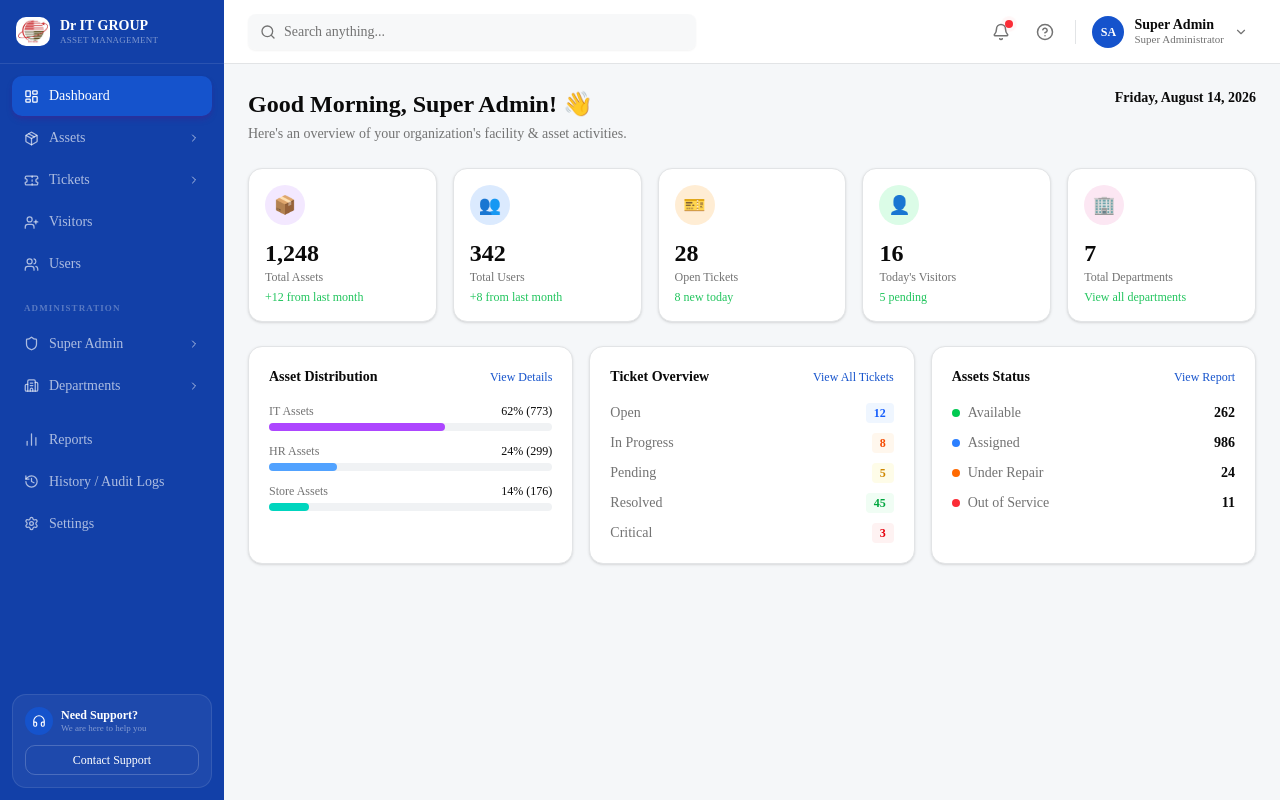
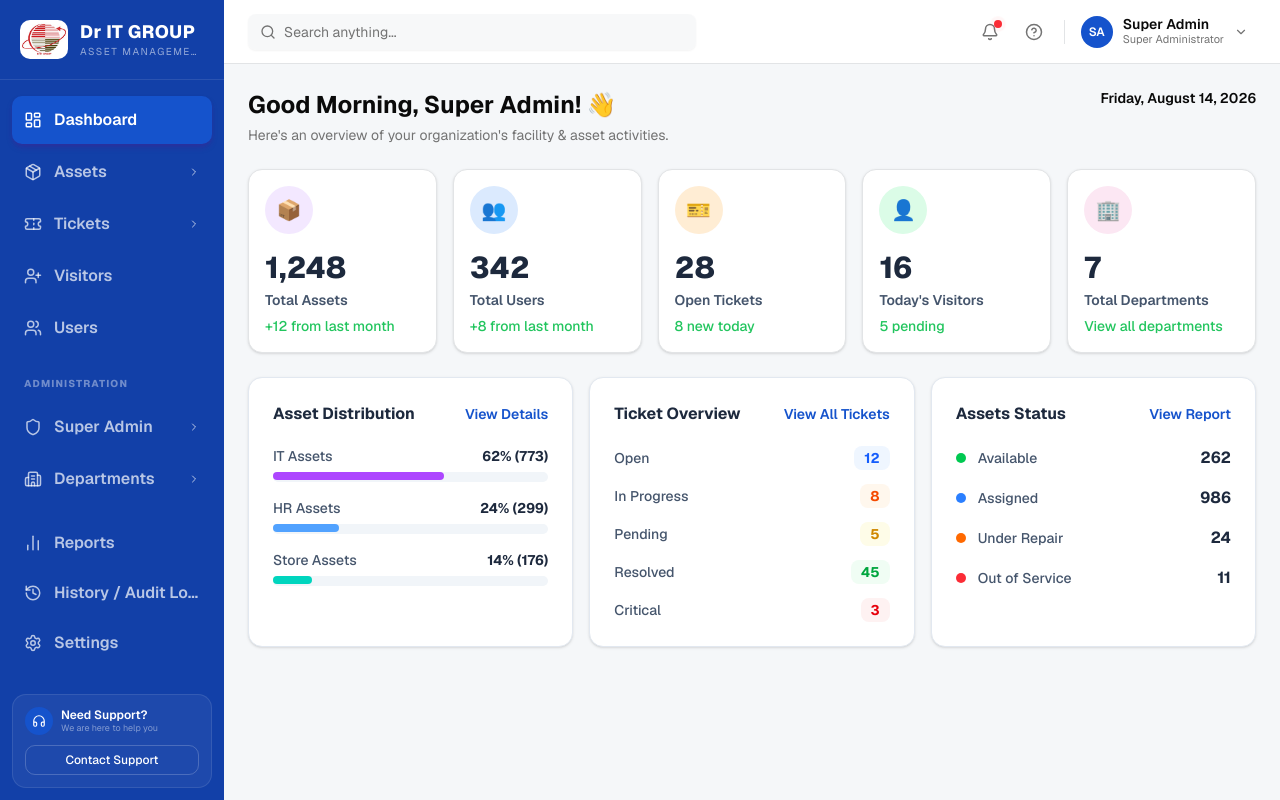
Before and after one commit to Ravi5612/facility-asset-management, a Next.js app in the folder frontend/: page /dashboard in a window 1280 px wide. Built offline with nearby package versions, Linux system fonts and the light colour scheme.

Commit message:
create ui desighn

```diff
--- a/frontend/app/(dashboard)/dashboard/page.tsx
+++ b/frontend/app/(dashboard)/dashboard/page.tsx
@@ -1,7 +1,7 @@
 import { Metadata } from "next";
 
 export const metadata: Metadata = {
-  title: "Dashboard | Gate2Desk",
+  title: "Dashboard | DR IT GROUP",
   description: "Facility Asset & Visitor Management System",
 };
 
@@ -16,9 +16,9 @@ export default function DashboardPage() {
   return (
     <div className="space-y-6">
       {/* Welcome Header */}
-      <div className="flex items-start justify-between">
+      <div className="flex flex-col sm:flex-row sm:items-start sm:justify-between gap-4">
         <div>
-          <h1 className="text-2xl font-bold text-foreground">
+          <h1 className="text-xl sm:text-2xl font-bold text-foreground leading-snug">
             Good Morning, Super Admin! 👋
           </h1>
           <p className="text-sm text-muted-foreground mt-1">
@@ -26,7 +26,7 @@ export default function DashboardPage() {
             asset activities.
           </p>
         </div>
-        <div className="text-right">
+        <div className="text-left sm:text-right">
           <p className="text-sm font-semibold text-foreground">{currentDate}</p>
         </div>
       </div>
@@ -34,22 +34,27 @@ export default function DashboardPage() {
       {/* Stats Grid */}
       <div className="grid grid-cols-2 gap-4 sm:grid-cols-3 lg:grid-cols-5">
         {[
-          { label: "Total Assets", value: "1,248", icon: "📦", color: "bg-purple-100 text-purple-600", trend: "+12 from last month" },
-          { label: "Total Users", value: "342", icon: "👥", color: "bg-blue-100 text-blue-600", trend: "+8 from last month" },
-          { label: "Open Tickets", value: "28", icon: "🎫", color: "bg-orange-100 text-orange-600", trend: "8 new today" },
-          { label: "Today's Visitors", value: "16", icon: "👤", color: "bg-green-100 text-green-600", trend: "5 pending" },
-          { label: "Total Departments", value: "7", icon: "🏢", color: "bg-pink-100 text-pink-600", trend: "View all departments" },
+          { label: "Total Assets",      value: "1,248", icon: "📦", color: "bg-purple-100 text-purple-600", line: "bg-purple-500", trend: "+12 from last month" },
+          { label: "Total Users",       value: "342",   icon: "👥", color: "bg-blue-100 text-blue-600",     line: "bg-blue-500",   trend: "+8 from last month" },
+          { label: "Open Tickets",      value: "28",    icon: "🎫", color: "bg-orange-100 text-orange-600", line: "bg-orange-500", trend: "8 new today" },
+          { label: "Today's Visitors",  value: "16",    icon: "👤", color: "bg-green-100 text-green-600",   line: "bg-green-500",  trend: "5 pending" },
+          { label: "Total Departments", value: "7",     icon: "🏢", color: "bg-pink-100 text-pink-600",     line: "bg-pink-500",   trend: "View all departments" },
         ].map((stat) => (
           <div
             key={stat.label}
-            className="rounded-xl bg-card p-4 shadow-sm border border-border"
+            className="group relative rounded-xl bg-card p-4 shadow-sm border border-border overflow-hidden cursor-pointer transition-all duration-300 hover:-translate-y-1 hover:shadow-md"
           >
-            <div className={`inline-flex h-10 w-10 items-center justify-center rounded-full text-lg ${stat.color}`}>
+            {/* Hover bottom line */}
+            <div
+              className={`absolute bottom-0 left-0 h-[3px] w-0 group-hover:w-full transition-all duration-300 rounded-b-xl ${stat.line}`}
+            />
+
+            <div className={`inline-flex h-12 w-12 items-center justify-center rounded-full text-xl ${stat.color}`}>
               {stat.icon}
             </div>
-            <p className="mt-3 text-2xl font-bold text-foreground">{stat.value}</p>
-            <p className="text-xs font-medium text-muted-foreground">{stat.label}</p>
-            <p className="mt-1 text-xs text-[var(--brand-success)]">{stat.trend}</p>
+            <p className="mt-4 text-3xl font-extrabold text-slate-800">{stat.value}</p>
+            <p className="mt-1 text-sm font-semibold text-slate-600">{stat.label}</p>
+            <p className="mt-1.5 text-sm font-medium text-[var(--brand-success)]">{stat.trend}</p>
           </div>
         ))}
       </div>
@@ -57,23 +62,23 @@ export default function DashboardPage() {
       {/* Content Row */}
       <div className="grid grid-cols-1 gap-4 lg:grid-cols-3">
         {/* Asset Distribution */}
-        <div className="rounded-xl bg-card p-5 shadow-sm border border-border">
-          <div className="flex items-center justify-between mb-4">
-            <h2 className="text-sm font-semibold text-foreground">Asset Distribution</h2>
-            <button className="text-xs font-medium text-[var(--brand-primary)] hover:underline">View Details</button>
+        <div className="rounded-xl bg-card p-6 shadow-sm border border-slate-200">
+          <div className="flex items-center justify-between mb-5">
+            <h2 className="text-base font-bold text-slate-800">Asset Distribution</h2>
+            <button className="text-sm font-semibold text-[var(--brand-primary)] hover:underline">View Details</button>
           </div>
-          <div className="space-y-3">
+          <div className="space-y-4">
             {[
               { label: "IT Assets", percent: 62, count: 773, color: "bg-purple-500" },
               { label: "HR Assets", percent: 24, count: 299, color: "bg-blue-400" },
               { label: "Store Assets", percent: 14, count: 176, color: "bg-teal-400" },
             ].map((item) => (
               <div key={item.label}>
-                <div className="flex justify-between text-xs mb-1">
-                  <span className="text-muted-foreground">{item.label}</span>
-                  <span className="font-medium text-foreground">{item.percent}% ({item.count})</span>
+                <div className="flex justify-between text-sm mb-1.5">
+                  <span className="font-medium text-slate-600">{item.label}</span>
+                  <span className="font-bold text-slate-800">{item.percent}% ({item.count})</span>
                 </div>
-                <div className="h-2 w-full rounded-full bg-muted">
+                <div className="h-2.5 w-full rounded-full bg-slate-100">
                   <div
                     className={`h-2 rounded-full ${item.color}`}
                     style={{ width: `${item.percent}%` }}
@@ -85,12 +90,12 @@ export default function DashboardPage() {
         </div>
 
         {/* Ticket Overview */}
-        <div className="rounded-xl bg-card p-5 shadow-sm border border-border">
-          <div className="flex items-center justify-between mb-4">
-            <h2 className="text-sm font-semibold text-foreground">Ticket Overview</h2>
-            <button className="text-xs font-medium text-[var(--brand-primary)] hover:underline">View All Tickets</button>
+        <div className="rounded-xl bg-card p-6 shadow-sm border border-slate-200">
+          <div className="flex items-center justify-between mb-5">
+            <h2 className="text-base font-bold text-slate-800">Ticket Overview</h2>
+            <button className="text-sm font-semibold text-[var(--brand-primary)] hover:underline">View All Tickets</button>
           </div>
-          <div className="space-y-2.5">
+          <div className="space-y-3.5">
             {[
               { label: "Open", count: 12, color: "text-blue-600 bg-blue-50" },
               { label: "In Progress", count: 8, color: "text-orange-600 bg-orange-50" },
@@ -99,20 +104,20 @@ export default function DashboardPage() {
               { label: "Critical", count: 3, color: "text-red-600 bg-red-50" },
             ].map((item) => (
               <div key={item.label} className="flex items-center justify-between">
-                <span className="text-sm text-muted-foreground">{item.label}</span>
-                <span className={`text-xs font-bold px-2 py-0.5 rounded ${item.color}`}>{item.count}</span>
+                <span className="text-sm font-medium text-slate-600">{item.label}</span>
+                <span className={`text-sm font-bold px-2.5 py-0.5 rounded-md ${item.color}`}>{item.count}</span>
               </div>
             ))}
           </div>
         </div>
 
         {/* Assets Status */}
-        <div className="rounded-xl bg-card p-5 shadow-sm border border-border">
-          <div className="flex items-center justify-between mb-4">
-            <h2 className="text-sm font-semibold text-foreground">Assets Status</h2>
-            <button className="text-xs font-medium text-[var(--brand-primary)] hover:underline">View Report</button>
+        <div className="rounded-xl bg-card p-6 shadow-sm border border-slate-200">
+          <div className="flex items-center justify-between mb-5">
+            <h2 className="text-base font-bold text-slate-800">Assets Status</h2>
+            <button className="text-sm font-semibold text-[var(--brand-primary)] hover:underline">View Report</button>
           </div>
-          <div className="space-y-2.5">
+          <div className="space-y-4">
             {[
               { label: "Available", count: 262, dot: "bg-green-500" },
               { label: "Assigned", count: 986, dot: "bg-blue-500" },
@@ -120,11 +125,11 @@ export default function DashboardPage() {
               { label: "Out of Service", count: 11, dot: "bg-red-500" },
             ].map((item) => (
               <div key={item.label} className="flex items-center justify-between">
-                <div className="flex items-center gap-2">
-                  <span className={`h-2 w-2 rounded-full ${item.dot}`} />
-                  <span className="text-sm text-muted-foreground">{item.label}</span>
+                <div className="flex items-center gap-3">
+                  <span className={`h-2.5 w-2.5 rounded-full ${item.dot}`} />
+                  <span className="text-sm font-medium text-slate-600">{item.label}</span>
                 </div>
-                <span className="text-sm font-bold text-foreground">{item.count}</span>
+                <span className="text-base font-bold text-slate-800">{item.count}</span>
               </div>
             ))}
           </div>
--- a/frontend/app/(dashboard)/layout.tsx
+++ b/frontend/app/(dashboard)/layout.tsx
@@ -10,8 +10,8 @@ export default function DashboardLayout({
     <div className="min-h-screen bg-background">
       <Sidebar />
       <Header />
-      <main className="ml-56 pt-16">
-        <div className="p-6">{children}</div>
+      <main className="md:ml-56 pt-16">
+        <div className="p-4 md:p-6">{children}</div>
       </main>
     </div>
   );
--- a/frontend/app/globals.css
+++ b/frontend/app/globals.css
@@ -7,9 +7,9 @@
 @theme inline {
   --color-background: var(--background);
   --color-foreground: var(--foreground);
-  --font-sans: var(--font-sans);
+  --font-sans: var(--font-geist-sans);
   --font-mono: var(--font-geist-mono);
-  --font-heading: var(--font-sans);
+  --font-heading: var(--font-geist-sans);
   --color-sidebar-ring: var(--sidebar-ring);
   --color-sidebar-border: var(--sidebar-border);
   --color-sidebar-accent-foreground: var(--sidebar-accent-foreground);
@@ -131,7 +131,25 @@
   body {
     @apply bg-background text-foreground;
   }
+  h1, h2, h3, h4, h5, h6 {
+    @apply font-heading;
+  }
   html {
     @apply font-sans;
   }
 }
+
+/* Custom Scrollbar for Sidebar */
+.custom-scrollbar::-webkit-scrollbar {
+  width: 5px;
+}
+.custom-scrollbar::-webkit-scrollbar-track {
+  background: transparent;
+}
+.custom-scrollbar::-webkit-scrollbar-thumb {
+  background: rgba(255, 255, 255, 0.2);
+  border-radius: 10px;
+}
+.custom-scrollbar::-webkit-scrollbar-thumb:hover {
+  background: rgba(255, 255, 255, 0.4);
+}
--- a/frontend/components/layout/Header.tsx
+++ b/frontend/components/layout/Header.tsx
@@ -1,13 +1,30 @@
 "use client";
 
-import { Bell, HelpCircle, Search, ChevronDown } from "lucide-react";
+import { Bell, HelpCircle, Search, ChevronDown, Menu } from "lucide-react";
 import { Input } from "@/components/ui/input";
+import { Sheet, SheetContent, SheetTrigger } from "@/components/ui/sheet";
+import { SidebarContent } from "@/components/layout/Sidebar";
 
 export default function Header() {
   return (
-    <header className="fixed top-0 right-0 left-56 z-40 h-16 flex items-center justify-between gap-4 border-b border-border bg-card px-6">
+    <header className="fixed top-0 right-0 left-0 md:left-56 z-40 h-16 flex items-center justify-between gap-4 border-b border-border bg-card px-4 md:px-6">
+      <div className="flex items-center gap-2 md:hidden">
+        <Sheet>
+          <SheetTrigger asChild>
+            <button className="flex h-9 w-9 items-center justify-center rounded-md hover:bg-muted transition-colors">
+              <Menu className="h-5 w-5 text-foreground" />
+            </button>
+          </SheetTrigger>
+          <SheetContent side="left" className="w-64 p-0 border-r-0" style={{ backgroundColor: "var(--brand-sidebar)" }}>
+            <div className="flex flex-col h-full">
+              <SidebarContent />
+            </div>
+          </SheetContent>
+        </Sheet>
+      </div>
+
       {/* Search Bar */}
-      <div className="relative flex-1 max-w-md">
+      <div className="relative flex-1 max-w-md hidden sm:block">
         <Search className="absolute left-3 top-1/2 -translate-y-1/2 h-4 w-4 text-muted-foreground" />
         <Input
           placeholder="Search anything..."
--- a/frontend/components/layout/Sidebar.tsx
+++ b/frontend/components/layout/Sidebar.tsx
@@ -1,5 +1,6 @@
 "use client";
 
+import React from "react";
 import Image from "next/image";
 import Link from "next/link";
 import { usePathname } from "next/navigation";
@@ -76,20 +77,27 @@ type NavItemType = SimpleItem | GroupItem;
 /* ─── NAV ITEM COMPONENT ─── */
 function NavItem({ item }: { item: NavItemType }) {
   const pathname = usePathname();
+  const [isOpen, setIsOpen] = React.useState(false);
+
+  React.useEffect(() => {
+    if ("children" in item && item.children.some((c) => pathname.startsWith(c.href))) {
+      setIsOpen(true);
+    }
+  }, [pathname, item]);
 
   if ("children" in item) {
-    const isOpen = item.children.some((c) => pathname.startsWith(c.href));
     return (
       <div>
         <div
+          onClick={() => setIsOpen(!isOpen)}
           className={cn(
-            "flex items-center gap-2.5 rounded-lg px-3 py-2.5 text-sm font-medium cursor-pointer transition-colors select-none",
+            "flex items-center gap-3 rounded-lg px-3 py-3 text-base font-semibold cursor-pointer transition-colors select-none",
             isOpen
               ? "text-white bg-white/10"
-              : "text-white/65 hover:text-white hover:bg-white/8"
+              : "text-white/70 hover:text-white hover:bg-white/8"
           )}
         >
-          <item.icon className="h-[15px] w-[15px] shrink-0" />
+          <item.icon className="h-[18px] w-[18px] shrink-0" />
           <span className="flex-1 truncate">{item.label}</span>
           <ChevronRight
             className={cn(
@@ -105,10 +113,10 @@ function NavItem({ item }: { item: NavItemType }) {
                 key={child.href}
                 href={child.href}
                 className={cn(
-                  "block rounded-md px-2.5 py-1.5 text-xs transition-colors",
+                  "block rounded-md px-3 py-2 text-sm transition-colors",
                   pathname === child.href
-                    ? "text-white font-semibold bg-white/10"
-                    : "text-white/55 hover:text-white hover:bg-white/5"
+                    ? "text-white font-bold bg-white/10"
+                    : "text-white/60 hover:text-white hover:bg-white/5"
                 )}
               >
                 {child.label}
@@ -125,52 +133,49 @@ function NavItem({ item }: { item: NavItemType }) {
     <Link
       href={(item as SimpleItem).href}
       className={cn(
-        "flex items-center gap-2.5 rounded-lg px-3 py-2.5 text-sm font-medium transition-all",
+        "flex items-center gap-3 rounded-lg px-3 py-3 text-base font-semibold transition-all",
         isActive
           ? "bg-[var(--brand-primary)] text-white shadow-md shadow-purple-900/30"
-          : "text-white/65 hover:text-white hover:bg-white/8"
+          : "text-white/70 hover:text-white hover:bg-white/8"
       )}
     >
-      <item.icon className="h-[15px] w-[15px] shrink-0" />
+      <item.icon className="h-[18px] w-[18px] shrink-0" />
       <span className="truncate">{item.label}</span>
     </Link>
   );
 }
 
-/* ─── SIDEBAR ─── */
-export default function Sidebar() {
+/* ─── SIDEBAR CONTENT ─── */
+export function SidebarContent() {
   return (
-    <aside
-      className="fixed inset-y-0 left-0 z-50 flex w-56 flex-col"
-      style={{ backgroundColor: "var(--brand-sidebar)" }}
-    >
+    <>
       {/* Logo */}
-      <div className="flex h-16 shrink-0 items-center gap-2.5 px-4 border-b border-white/10">
+      <div className="flex h-20 shrink-0 items-center gap-3 px-5 border-b border-white/10">
         <Image
           src="/dr-it-logo.jpg"
           alt="DR IT GROUP"
-          width={34}
-          height={34}
+          width={48}
+          height={48}
           className="rounded-lg object-contain bg-white p-0.5 shrink-0"
         />
         <div className="min-w-0">
-          <p className="text-sm font-bold text-white leading-tight truncate">Dr IT GROUP</p>
-          <p className="text-[9px] text-white/45 leading-tight uppercase tracking-wide truncate">
+          <p className="text-lg font-extrabold text-white leading-tight truncate tracking-wide">Dr IT GROUP</p>
+          <p className="text-[10px] text-white/55 leading-tight uppercase tracking-[0.15em] truncate mt-0.5">
             Asset Management
           </p>
         </div>
       </div>
 
       {/* Navigation */}
-      <nav className="flex-1 overflow-y-auto px-3 py-3 space-y-0.5 scrollbar-none">
+      <nav className="flex-1 overflow-y-auto px-3 py-4 space-y-1 custom-scrollbar">
         {/* Main Nav */}
         {navItems.map((item) => (
           <NavItem key={item.label} item={item} />
         ))}
 
         {/* Administration Section Label */}
-        <div className="pt-4 pb-1.5">
-          <p className="px-3 text-[9px] font-bold uppercase tracking-[0.12em] text-white/30">
+        <div className="pt-5 pb-2">
+          <p className="px-3 text-[10px] font-extrabold uppercase tracking-[0.12em] text-white/40">
             Administration
           </p>
         </div>
@@ -203,6 +208,18 @@ export default function Sidebar() {
           Contact Support
         </button>
       </div>
+    </>
+  );
+}
+
+/* ─── DESKTOP SIDEBAR ─── */
+export default function Sidebar() {
+  return (
+    <aside
+      className="hidden md:flex fixed inset-y-0 left-0 z-50 w-56 flex-col"
+      style={{ backgroundColor: "var(--brand-sidebar)" }}
+    >
+      <SidebarContent />
     </aside>
   );
 }
--- a/frontend/components/ui/card.tsx
+++ b/frontend/components/ui/card.tsx
@@ -88,6 +88,7 @@ function CardFooter({ className, ...props }: React.ComponentProps<"div">) {
         className
       )}
       {...props}
+      {...props}
     />
   )
 }
--- /dev/null
+++ b/frontend/components/ui/sheet.tsx
@@ -0,0 +1,138 @@
+"use client"
+
+import * as React from "react"
+import { Dialog as SheetPrimitive } from "@base-ui/react/dialog"
+
+import { cn } from "@/lib/utils"
+import { Button } from "@/components/ui/button"
+import { XIcon } from "lucide-react"
+
+function Sheet({ ...props }: SheetPrimitive.Root.Props) {
+  return <SheetPrimitive.Root data-slot="sheet" {...props} />
+}
+
+function SheetTrigger({ ...props }: SheetPrimitive.Trigger.Props) {
+  return <SheetPrimitive.Trigger data-slot="sheet-trigger" {...props} />
+}
+
+function SheetClose({ ...props }: SheetPrimitive.Close.Props) {
+  return <SheetPrimitive.Close data-slot="sheet-close" {...props} />
+}
+
+function SheetPortal({ ...props }: SheetPrimitive.Portal.Props) {
+  return <SheetPrimitive.Portal data-slot="sheet-portal" {...props} />
+}
+
+function SheetOverlay({ className, ...props }: SheetPrimitive.Backdrop.Props) {
+  return (
+    <SheetPrimitive.Backdrop
+      data-slot="sheet-overlay"
+      className={cn(
+        "fixed inset-0 z-50 bg-black/10 transition-opacity duration-150 data-ending-style:opacity-0 data-starting-style:opacity-0 supports-backdrop-filter:backdrop-blur-xs",
+        className
+      )}
+      {...props}
+    />
+  )
+}
+
+function SheetContent({
+  className,
+  children,
+  side = "right",
+  showCloseButton = true,
+  ...props
+}: SheetPrimitive.Popup.Props & {
+  side?: "top" | "right" | "bottom" | "left"
+  showCloseButton?: boolean
+}) {
+  return (
+    <SheetPortal>
+      <SheetOverlay />
+      <SheetPrimitive.Popup
+        data-slot="sheet-content"
+        data-side={side}
+        className={cn(
+          "fixed z-50 flex flex-col gap-4 bg-popover bg-clip-padding text-sm text-popover-foreground shadow-lg transition duration-200 ease-in-out data-ending-style:opacity-0 data-starting-style:opacity-0 data-[side=bottom]:inset-x-0 data-[side=bottom]:bottom-0 data-[side=bottom]:h-auto data-[side=bottom]:border-t data-[side=bottom]:data-ending-style:translate-y-[2.5rem] data-[side=bottom]:data-starting-style:translate-y-[2.5rem] data-[side=left]:inset-y-0 data-[side=left]:left-0 data-[side=left]:h-full data-[side=left]:w-3/4 data-[side=left]:border-r data-[side=left]:data-ending-style:translate-x-[-2.5rem] data-[side=left]:data-starting-style:translate-x-[-2.5rem] data-[side=right]:inset-y-0 data-[side=right]:right-0 data-[side=right]:h-full data-[side=right]:w-3/4 data-[side=right]:border-l data-[side=right]:data-ending-style:translate-x-[2.5rem] data-[side=right]:data-starting-style:translate-x-[2.5rem] data-[side=top]:inset-x-0 data-[side=top]:top-0 data-[side=top]:h-auto data-[side=top]:border-b data-[side=top]:data-ending-style:translate-y-[-2.5rem] data-[side=top]:data-starting-style:translate-y-[-2.5rem] data-[side=left]:sm:max-w-sm data-[side=right]:sm:max-w-sm",
+          className
+        )}
+        {...props}
+      >
+        {children}
+        {showCloseButton && (
+          <SheetPrimitive.Close
+            data-slot="sheet-close"
+            render={
+              <Button
+                variant="ghost"
+                className="absolute top-3 right-3"
+                size="icon-sm"
+              />
+            }
+          >
+            <XIcon
+            />
+            <span className="sr-only">Close</span>
+          </SheetPrimitive.Close>
+        )}
+      </SheetPrimitive.Popup>
+    </SheetPortal>
+  )
+}
+
+function SheetHeader({ className, ...props }: React.ComponentProps<"div">) {
+  return (
+    <div
+      data-slot="sheet-header"
+      className={cn("flex flex-col gap-0.5 p-4", className)}
+      {...props}
+    />
+  )
+}
+
+function SheetFooter({ className, ...props }: React.ComponentProps<"div">) {
+  return (
+    <div
+      data-slot="sheet-footer"
+      className={cn("mt-auto flex flex-col gap-2 p-4", className)}
+      {...props}
+    />
+  )
+}
+
+function SheetTitle({ className, ...props }: SheetPrimitive.Title.Props) {
+  return (
+    <SheetPrimitive.Title
+      data-slot="sheet-title"
+      className={cn(
+        "font-heading text-base font-medium text-foreground",
+        className
+      )}
+      {...props}
+    />
+  )
+}
+
+function SheetDescription({
+  className,
+  ...props
+}: SheetPrimitive.Description.Props) {
+  return (
+    <SheetPrimitive.Description
+      data-slot="sheet-description"
+      className={cn("text-sm text-muted-foreground", className)}
+      {...props}
+    />
+  )
+}
+
+export {
+  Sheet,
+  SheetTrigger,
+  SheetClose,
+  SheetContent,
+  SheetHeader,
+  SheetFooter,
+  SheetTitle,
+  SheetDescription,
+}
```
Also changed, not shown: frontend/app/(dashboard)/[...slug]/page.tsx (added, +28 -0 lines), frontend/app/login/page.tsx (+5 -7 lines).
